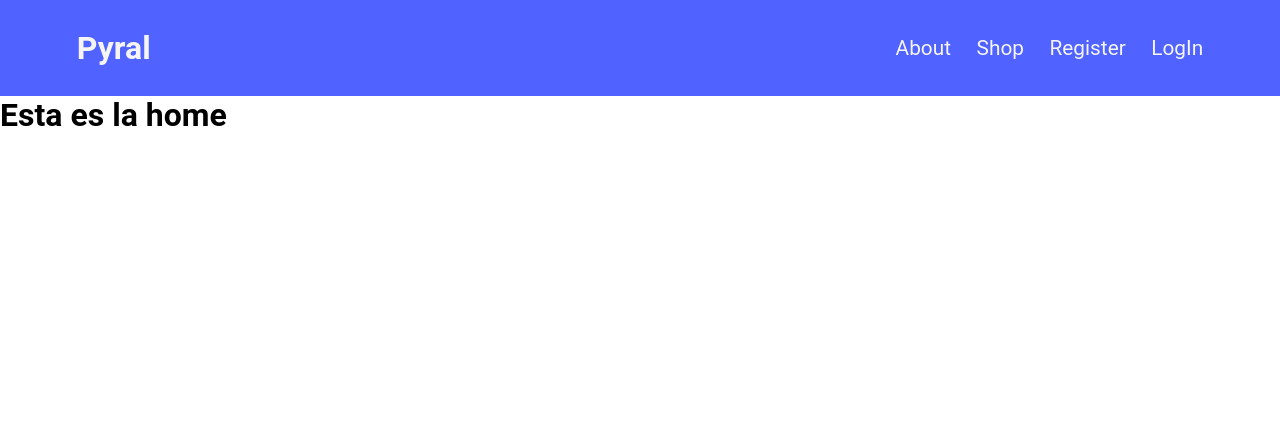
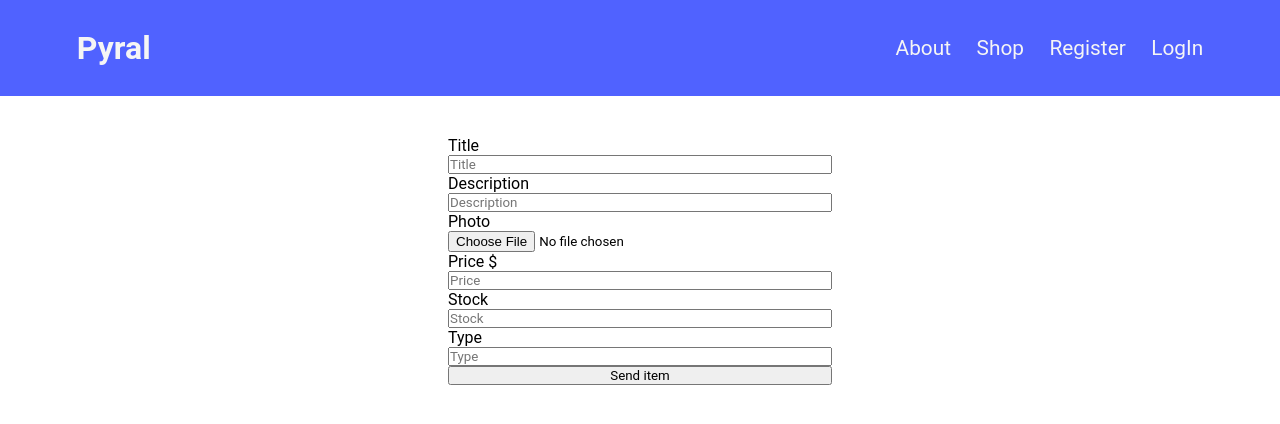
Before and after one commit to yimy1556/Challenge3, a React (Create React App) app in the folder web/frontend/: page /additem in a window 1280 px wide. Before the commit this address led to /. Shown: the top 424 px of the page. Built offline with nearby package versions, Linux system fonts and the light colour scheme.

Commit message:
component AddItem, redux

```diff
--- a/web/frontend/src/App.js
+++ b/web/frontend/src/App.js
@@ -5,6 +5,7 @@ import Register from './pages/Register';
 import About from './pages/About';
 import Shop from './pages/Shop';
 import Header from './components/Header';
+import AddItem from './pages/AddItem'
 import { BrowserRouter, Route, Switch, Redirect } from 'react-router-dom'
 import authActions from './redux/actions/authActions'
 import { connect } from 'react-redux'
@@ -21,6 +22,7 @@ function App(props) {
         <Route exact path="/" component={Home} />
         <Route exact path="/about" component={About} />
         <Route exact path="/shop" component={Shop} />
+        <Route exact path="/additem" component={AddItem} />
         <Route path="/logOut" component={LogOut} />
         <Redirect to="/" />
       </Switch>
@@ -32,6 +34,7 @@ function App(props) {
       <Route exact path="/login" component={LogIn} />
       <Route exact path="/about" component={About} />
       <Route exact path="/shop" component={Shop} />
+      <Route exact path="/additem" component={AddItem} />
       <Redirect to="/" />
     </Switch>
     )
--- /dev/null
+++ b/web/frontend/src/pages/AddItem.js
@@ -0,0 +1,62 @@
+import React, { useState } from 'react';
+import { connect } from 'react-redux';
+import itemActions from '../redux/actions/itemActions'
+
+const AddItem = props => {
+
+    const [ item, setItem ] = useState({ title: '', description: '', photo: '', price: '', stock: '', type: '' })
+
+    const readInput = e => {
+        const value = e.target.name === "photo" ? e.target.files[0] : e.target.value
+        setItem({ ...item, [e.target.name]:  value })
+    }
+
+    const sendInfo = async e => {
+        e.preventDefault()
+        if (item.title === '' || item.description === '' || item.photo === '' || item.price === '' || item.stock === '' || item.type === '') {
+
+            alert('air can\'t be sold... yet')
+
+        } else {
+
+            const formItem = new FormData()
+            formItem.append('title', item.title)
+            formItem.append('description', item.description)
+            formItem.append('photo', item.photo)
+            formItem.append('price', item.price)
+            formItem.append('stock', item.stock)
+            formItem.append('type', item.type)
+
+            await props.addItem(formItem)
+        }
+    }
+
+    return(
+        <main>
+            <form style={{display: 'flex', flexDirection:'column', justifyContent:'center', width:'30%', margin:'5vh auto'}}>
+                <label>Title</label>
+                    <input onChange={readInput} type='text' name='title' placeholder='Title'/>
+                <label>Description</label>
+                    <input onChange={readInput} type='text' name='description' placeholder='Description'/>
+                <label htmlFor="photo">Photo</label>
+                    <input onChange={readInput} type='file' name='photo' placeholder='Photo'/>
+                <label>Price $</label>
+                    <input onChange={readInput} type='number' name='price' placeholder='Price'/>
+                <label>Stock</label>
+                    <input onChange={readInput} type='number' name='stock' placeholder='Stock'/>
+                <label>Type</label>
+                    <input onChange={readInput} type='text' name='type' placeholder='Type'/>
+                <button onClick={sendInfo}>Send item</button>
+            </form>
+        </main>
+    )
+    // input select(limited types)
+}
+
+const mapDispatchToProps = {
+    addItem: itemActions.addItem
+}
+
+export default connect(null, mapDispatchToProps)(AddItem)
+
+// export default AddItem
--- /dev/null
+++ b/web/frontend/src/redux/actions/itemActions.js
@@ -0,0 +1,28 @@
+import axios from 'axios'
+
+var path = 'http://localhost:4000/api'
+
+const itemActions = {
+
+    addItem: formItem => {
+
+        return async(dispatch, getState) => {
+            const response = await axios.post(path+`/nombreBackend`, formItem, {
+                headers: {
+                    'Content-Type': 'multipart/form-data'
+                }
+            })
+            const item = response.data
+            if (!response.data.success) {
+                alert('Something went wrong')
+            } else {
+                dispatch({
+                    type: 'ADD_ITEM',
+                    payload: { title: item.title, description: item.description, photo: item.photo, price: item.price, stock: item.stock, type: item.type }
+                })
+            }
+        }
+    }
+}
+
+export default itemActions
--- a/web/frontend/src/redux/reducers/authReducer.js
+++ b/web/frontend/src/redux/reducers/authReducer.js
@@ -1,11 +1,6 @@
-const initialState = {
-    firstName: '',
-    lastName: '',
-    mail: '',
-    token: '',
-}
+const initialState = { firstName: '', lastName: '', mail: '', token: '' }
 
-const authReducer = (state = initialState, action) => {
+const authReducer = ( state = initialState, action ) => {
     switch (action.type) {
         case 'LOG_USER':
             localStorage.setItem('token', action.payload.token)
@@ -23,7 +18,7 @@ const authReducer = (state = initialState, action) => {
                 ...initialState
             }
         default:
-            return state;
+            return state
     }
 }
 
--- /dev/null
+++ b/web/frontend/src/redux/reducers/itemReducer.js
@@ -0,0 +1,20 @@
+const initialState = { title: '', description: '', photo: '', price: '', stock: '', type: '' }
+
+const itemReducer = ( state = initialState, action ) => {
+    switch (action.type) {
+        case 'ADD_ITEM':
+            return {
+                ...state,
+                title: action.payload.title,
+                description: action.payload.description,
+                photo: action.payload.photo,
+                price: action.payload.price,
+                stock: action.payload.stock,
+                type: action.payload.type
+            }
+        default:
+            return state
+    }
+}
+
+export default itemReducer
--- a/web/frontend/src/redux/reducers/rootReducer.js
+++ b/web/frontend/src/redux/reducers/rootReducer.js
@@ -1,8 +1,10 @@
 import authReducer from './authReducer'
+import itemReducer from './itemReducer'
 const { combineReducers } = require('redux')
 
 const rootReducer = combineReducers ({
-    authReducer: authReducer
+    authReducer: authReducer,
+    itemReducer: itemReducer
 })
 
 export default rootReducer
```
Also changed, not shown: web/frontend/src/redux/actions/authActions.js (+5 -4 lines).
